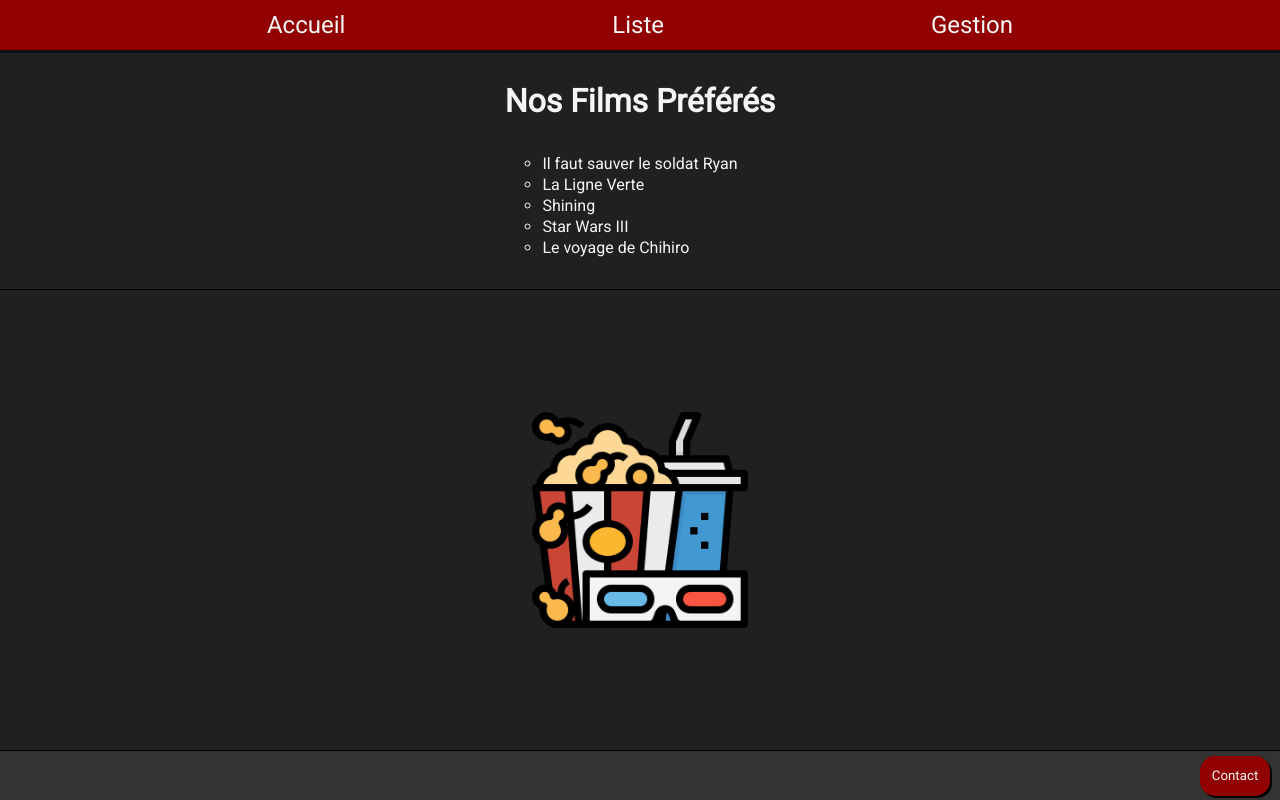
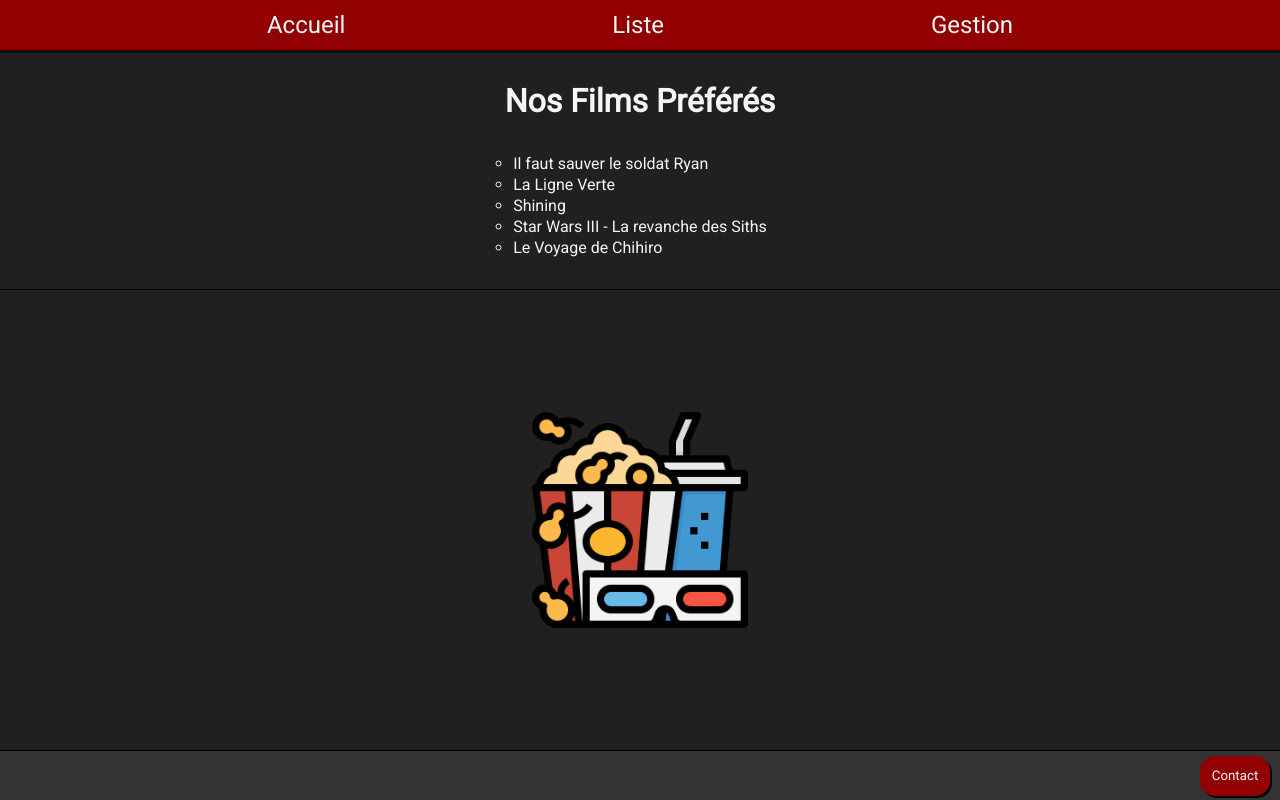
Before and after one commit to pixelexe/exo2-raymond-dan, an Angular app: page /liste in a window 1280 px wide. Built offline with nearby package versions, Linux system fonts and the light colour scheme.

Commit message:
Simulation API

```diff
--- a/src/app/liste/liste.component.html
+++ b/src/app/liste/liste.component.html
@@ -2,11 +2,9 @@
     <div class="movie-list">
         <h1>Nos Films Préférés</h1>
         <ul>
-            <li (click)="setName('ryan')">Il faut sauver le soldat Ryan</li>
-            <li (click)="setName('verte')">La Ligne Verte</li>
-            <li (click)="setName('shining')">Shining</li>
-            <li (click)="setName('sw')">Star Wars III</li>
-            <li (click)="setName('chihiro')">Le voyage de Chihiro</li>
+            @for (film of films; track filmTitle){
+                <li (click)="setSelectedMovie(film.filmTitle, film.imageURL)">{{film.filmTitle}}</li>
+            }
         </ul>
     </div>
     <div class="movie-details">
--- a/src/app/liste/liste.component.ts
+++ b/src/app/liste/liste.component.ts
@@ -1,5 +1,6 @@
 import { Component } from '@angular/core';
 import { FilmInfo } from '../../interfaces/film-info';
+import { FilmsService } from '../services/films.service';
 
 @Component({
   selector: 'app-liste',
@@ -9,20 +10,20 @@ import { FilmInfo } from '../../interfaces/film-info';
   styleUrl: './liste.component.css'
 })
 export class ListeComponent {
-  filmTitle : String = '';
-  imageURL : String = '';
 
-  films : FilmInfo = {
-    'ryan' : {filmTitle : "Il faut sauver le soldat Ryan", imageURL : "assets/img/ryan.png"},
-    'verte' : {filmTitle : "La Ligne Verte", imageURL : "assets/img/ligne-verte.png"},
-    'shining' : {filmTitle : "Shining", imageURL : "assets/img/shining.png"},
-    'sw' : {filmTitle : "Star Wars III - La revanche des Siths", imageURL : "assets/img/star-wars-III.png"},
-    'chihiro' : {filmTitle : "Le Voyage de Chihiro", imageURL : "assets/img/chihiro.png"},
-  };
-
-  public setName(key : string) : void {
-   this.filmTitle = this.films[key].filmTitle;
-   this.imageURL = this.films[key].imageURL;
+  constructor(filmsService : FilmsService){
+    //Simulation d'un appel API
+    this.films = filmsService.getMovies();
   }
 
+  films: FilmInfo[];
+  filmTitle : string = '';
+  imageURL : string = '';
+
+  setSelectedMovie(filmTitle: string, imageURL: string) {
+    this.filmTitle = filmTitle;
+    this.imageURL = imageURL
+  }
+
+
 }
--- /dev/null
+++ b/src/app/services/films.service.ts
@@ -0,0 +1,25 @@
+import { Injectable } from '@angular/core';
+import { FilmInfo } from '../../interfaces/film-info';
+
+@Injectable({
+  providedIn: 'root'
+})
+export class FilmsService {
+
+  constructor() {
+    //Simulation d'API, mais avec l'objet en dur ici
+    this.films = [
+      {filmTitle : "Il faut sauver le soldat Ryan", imageURL : "assets/img/ryan.png"},
+      {filmTitle : "La Ligne Verte", imageURL : "assets/img/ligne-verte.png"},
+      {filmTitle : "Shining", imageURL : "assets/img/shining.png"},
+      {filmTitle : "Star Wars III - La revanche des Siths", imageURL : "assets/img/star-wars-III.png"},
+      {filmTitle : "Le Voyage de Chihiro", imageURL : "assets/img/chihiro.png"},
+    ];
+   }
+
+  films: FilmInfo[];
+
+  public getMovies(): FilmInfo[]{
+    return this.films;
+  }
+}
--- a/src/interfaces/film-info.ts
+++ b/src/interfaces/film-info.ts
@@ -1,8 +1,4 @@
 export interface FilmInfo {
-    [key: string]: Film;
-}
-
-interface Film {
     filmTitle : string;
     imageURL : string;
 }
```
